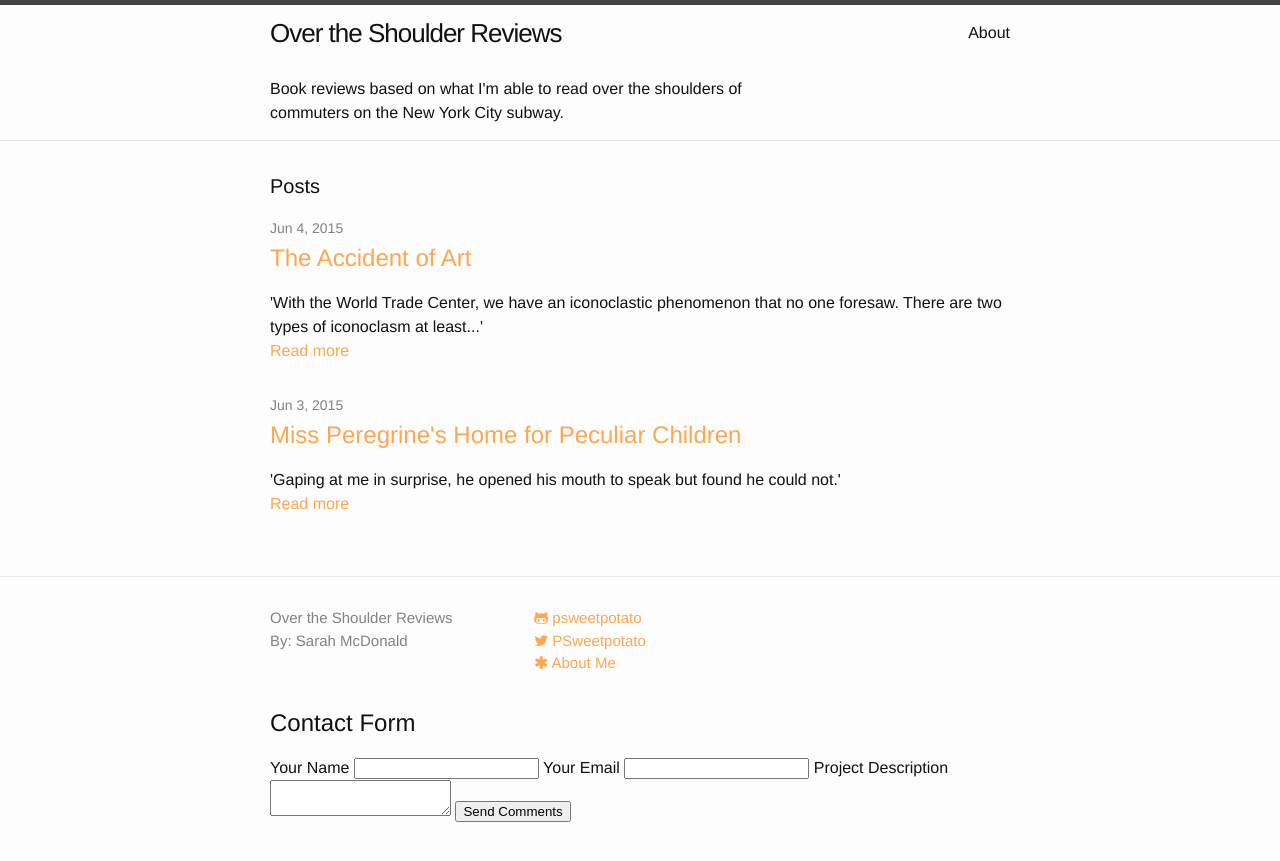
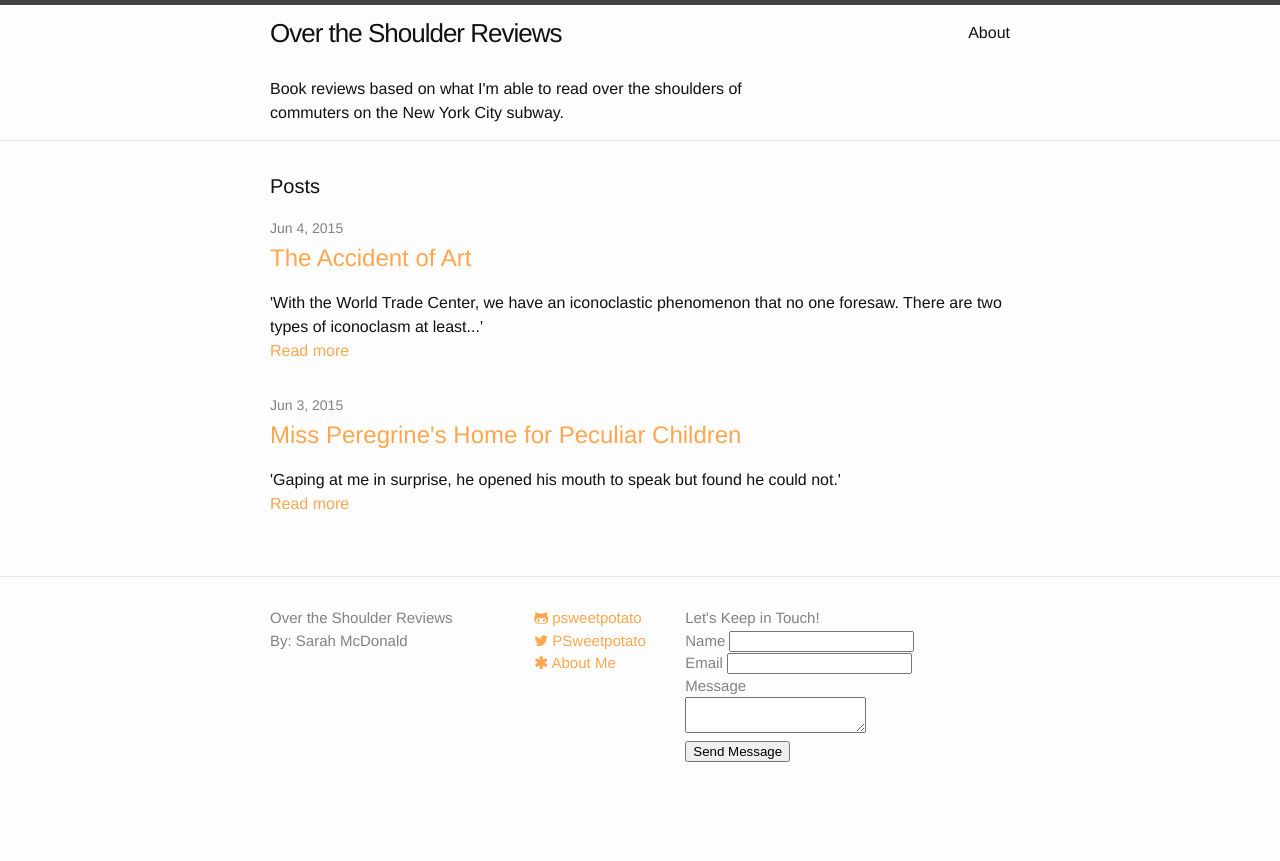
Before and after one commit to psweetpotato/OtSRblog, a Jekyll site: the page built from index.html, in a window 1280 px wide. Shown: the top 861 px of the page. Built offline with Jekyll 4.4.1, drawn with Linux system fonts in a browser that asks for light colours; nearby versions of some CDN libraries.

Commit message:
reformats form in footer

```diff
--- a/_includes/footer.html
+++ b/_includes/footer.html
@@ -36,29 +36,34 @@
           </li>
         </ul>
       </div>
-    </div>
 
     <div id="response"></div>
+    <div class="footer-col  footer-col-3">
+      <ul class="contact-list">
+      <li>Let's Keep in Touch!</li>
+      <form id="commentForm">
+        <li>
+          <label for="name">Name</label>
+          <input type="text" name="name" id="name" required>
+        </li>
+        <li>
+          <label for="email">Email</label>
+          <input type="email" name="email" id="email" required>
 
-<h2>Contact Form</h2>
-<form id="commentForm">
-  <label for="name">Your Name</label>
-  <input type="text" name="name" id="name" required>
+        <li>
+          <label for="comments">Message<br/></label>
+          <textarea name="comments" id="comments" required></textarea>
+        </li>
+        <input type="submit" value="Send Message">
 
-  <label for="email">Your Email</label>
-  <input type="email" name="email" id="email" required>
-
-  <label for="comments">Project Description<br/></label>
-  <textarea name="comments" id="comments" required></textarea>
-
-  <input type="submit" value="Send Comments">
-
-</form>
-
+      </form>
+    </ul>
+    </div>
 <script src="http://www.parsecdn.com/js/parse-1.2.12.min.js"></script>
 <script type="text/javascript" src="http://ajax.googleapis.com/ajax/libs/jquery/1/jquery.min.js"></script>
 <script src="javascript/emailer.js"></script>
 
+    </div>
 
   </div>
 
```
